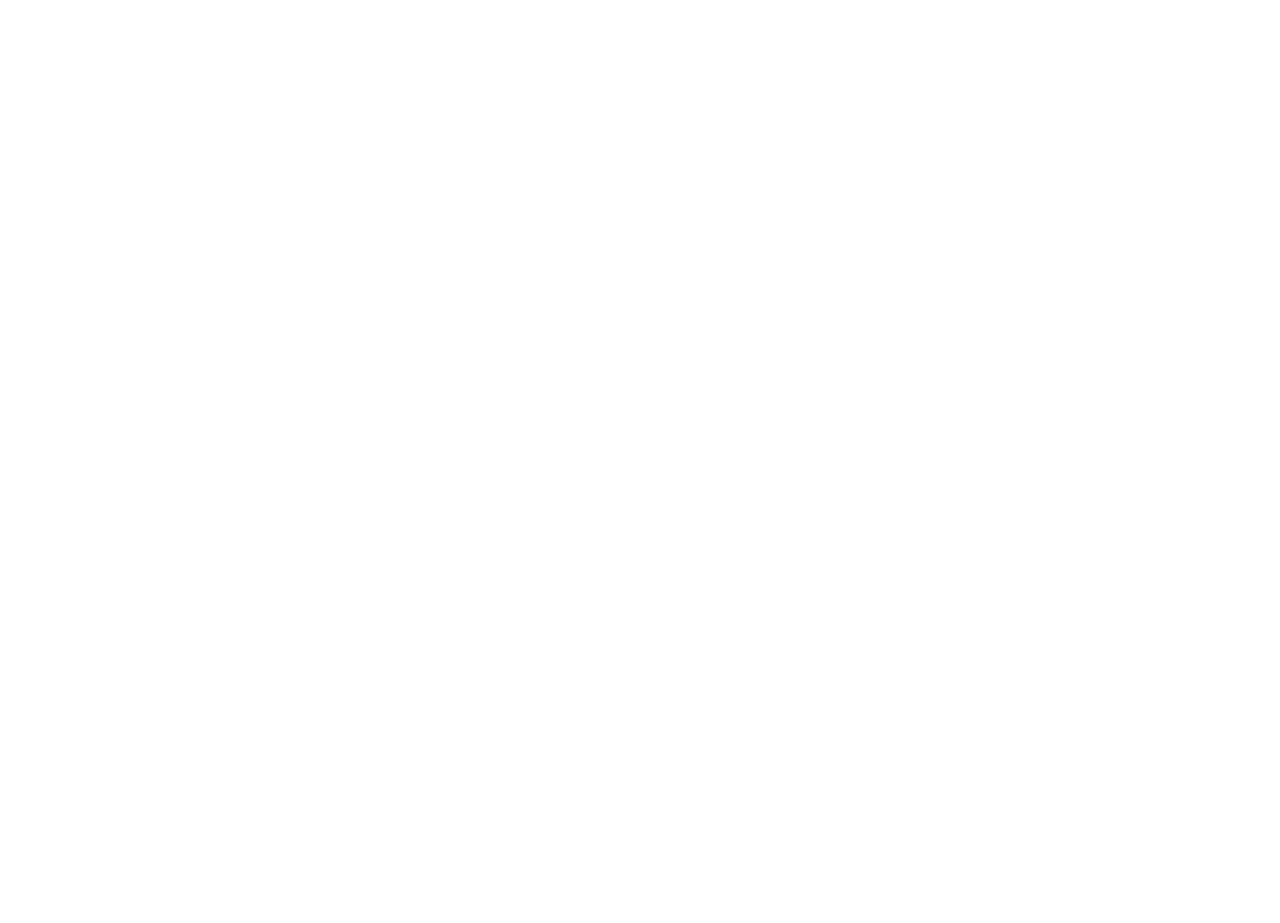
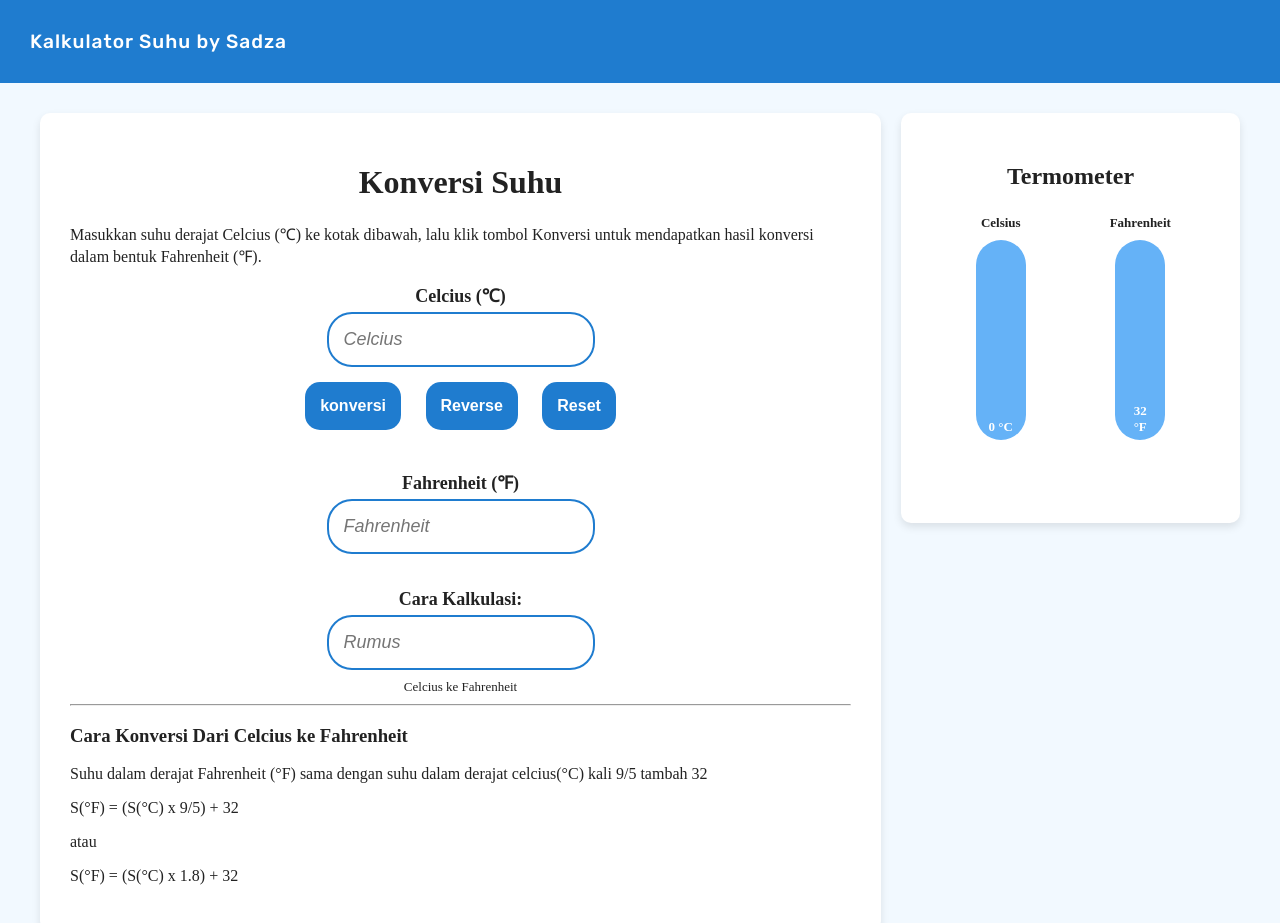
Before and after one commit to revou-fundamental-course/03-feb-25-sadzapage, a plain HTML site: page index.html in a window 1280 px wide. Shown: the top 923 px of the page. Before the commit the page ends 800 px from the top, so only its background shows below. Drawn offline with Linux system fonts and the light colour scheme; a web font is replaced by a local one.

Commit message:
final edit

```diff
--- a/css/style.css
+++ b/css/style.css
@@ -0,0 +1,190 @@
+body {
+  margin: 0;
+  background-color: #f2f9ff;
+  font-family: "Liter", serif;
+  font-weight: 400;
+  font-style: normal;
+  color: #222;
+}
+header {
+  font-family: "Rubik", serif;
+  font-size: larger;
+  font-weight: 500;
+  letter-spacing: 1px;
+  background-color: #1f7ccf;
+  padding: 30px;
+  color: white;
+}
+
+.container {
+  display: flex;
+  justify-content: space-between;
+  margin: 30px auto;
+  max-width: 1200px;
+}
+
+.content {
+  width: 70%;
+  background-color: #fff;
+  padding: 30px;
+  border-radius: 10px;
+  box-shadow: 0 4px 8px rgba(0, 0, 0, 0.1);
+  margin-right: 20px;
+}
+
+.sidebar {
+  width: 25%;
+  background-color: #fff;
+  padding: 30px;
+  border-radius: 10px;
+  box-shadow: 0 4px 8px rgba(0, 0, 0, 0.1);
+  height: 350px;
+}
+
+h1 {
+  text-align: center;
+}
+h2 {
+  text-align: center;
+}
+.InputSection {
+  margin-bottom: 30px;
+  text-align: center;
+  font-weight: 600;
+  font-size: large;
+}
+#inputField {
+  justify-content: center;
+  font-size: large;
+  font-style: italic;
+  margin: 5px;
+  padding: 15px;
+  border-radius: 25px;
+  border-style: solid;
+  border-color: #1f7ccf;
+}
+#konversi {
+  font-size: medium;
+  font-weight: 600;
+  padding: 15px;
+  margin: 10px;
+  border-radius: 15px;
+  border: 0px;
+  color: #fff;
+  background-color: #1f7ccf;
+}
+#konversi:hover {
+  background-color: #4d99dd;
+}
+#reverse {
+  font-size: medium;
+  font-weight: 600;
+  padding: 15px;
+  margin: 10px;
+  border-radius: 15px;
+  border: 0px;
+  color: #fff;
+  background-color: #1f7ccf;
+}
+#reverse:hover {
+  background-color: #4d99dd;
+}
+#reset {
+  font-size: medium;
+  font-weight: 600;
+  padding: 15px;
+  margin: 10px;
+  border-radius: 15px;
+  border: 0px;
+  color: #fff;
+  background-color: #1f7ccf;
+}
+#reset:hover {
+  background-color: #4d99dd;
+}
+
+.OutputSection {
+  margin-bottom: 30px;
+  text-align: center;
+  font-weight: 600;
+  font-size: large;
+}
+#outputField {
+  justify-content: center;
+  font-size: large;
+  font-style: italic;
+  margin: 5px;
+  padding: 15px;
+  border-radius: 25px;
+  outline-color: #75baf6;
+  border-style: solid;
+  border-color: #1f7ccf;
+}
+
+.MethodSection {
+  text-align: center;
+  font-weight: 600;
+  font-size: large;
+}
+#methodField {
+  justify-content: center;
+  font-size: large;
+  font-style: italic;
+  margin: 5px;
+  padding: 15px;
+  border-radius: 25px;
+  border-style: solid;
+  border-color: #1f7ccf;
+}
+
+span {
+  font-weight: 200;
+  font-size: small;
+}
+.ThermometerSection {
+  display: flex;
+  justify-content: center;
+  margin-top: 50px;
+}
+
+aside {
+  display: flex;
+  justify-content: space-around;
+  width: 100%;
+}
+
+.thermometer {
+  position: relative;
+  width: 50px;
+  height: 200px;
+  background-color: #65b2f7;
+  border-radius: 25px;
+  margin: 0 10px;
+}
+
+.thermometer-fill {
+  position: absolute;
+  bottom: 0;
+  width: 100%;
+  background-color: #1f7ccf;
+  border-radius: 25px;
+}
+
+.thermometer-label {
+  position: absolute;
+  left: 25px;
+  top: -25px;
+  transform: translateX(-50%);
+  font-weight: bold;
+  font-size: small;
+}
+.thermometer-value {
+  position: absolute;
+  bottom: 5px;
+  left: 50%;
+  text-align: center;
+  transform: translateX(-50%);
+  font-weight: bold;
+  font-size: small;
+  color: #ffffff;
+}
--- a/index.html
+++ b/index.html
@@ -3,7 +3,73 @@
   <head>
     <meta charset="UTF-8" />
     <meta name="viewport" content="width=device-width, initial-scale=1.0" />
-    <title>Document</title>
+    <link rel="icon" href="C:\Users\sadza raisya\Documents\REVOU COURSE\REVOU MINI PROJECT\03-feb-25-sadzapage\asset\Artboard 2.png" />
+    <title>konversi suhu online</title>
+    <link rel="stylesheet" href="css\style.css" />
+    <link rel="preconnect" href="https://fonts.googleapis.com" />
+    <link rel="preconnect" href="https://fonts.gstatic.com" crossorigin />
+    <link href="https://fonts.googleapis.com/css2?family=Liter&family=Rubik:ital,wght@0,300..900;1,300..900&display=swap" rel="stylesheet" />
   </head>
-  <body></body>
+
+  <body>
+    <header>Kalkulator Suhu by Sadza</header>
+    <div class="container">
+      <div class="content">
+        <h1>Konversi Suhu</h1>
+        <p>Masukkan suhu derajat Celcius (℃) ke kotak dibawah, lalu klik tombol Konversi untuk mendapatkan hasil konversi dalam bentuk Fahrenheit (℉).</p>
+        <section class="InputSection">
+          <label for="inputField">Celcius (℃)</label>
+          <br />
+          <input type="text" id="inputField" placeholder="Celcius" />
+          <div class="InputButtonSection">
+            <button id="konversi" type="button" onclick="conversion()">konversi</button>
+            <button id="reverse" type="button" onclick="reverse()">Reverse</button>
+            <button id="reset" type="button" value="reset" onclick="reset()">Reset</button>
+          </div>
+        </section>
+        <section class="OutputSection">
+          <label for="outputField">Fahrenheit (℉)</label>
+          <br />
+          <input type="text" id="outputField" placeholder="Fahrenheit" />
+        </section>
+        <section class="MethodSection">
+          <label for="methodSection">Cara Kalkulasi:</label>
+          <br />
+          <input type="text" id="methodField" placeholder="Rumus" />
+          <br />
+          <span>Celcius ke Fahrenheit</span>
+        </section>
+        <section>
+          <hr />
+          <div>
+            <h3>Cara Konversi Dari Celcius ke Fahrenheit</h3>
+            <div>
+              <p>Suhu dalam derajat Fahrenheit (°F) sama dengan suhu dalam derajat celcius(°C) kali 9/5 tambah 32</p>
+              <p>S(°F) = (S(°C) x 9/5) + 32</p>
+              <p>atau</p>
+              <p>S(°F) = (S(°C) x 1.8) + 32</p>
+            </div>
+          </div>
+        </section>
+      </div>
+      <div class="sidebar">
+        <h2>Termometer</h2>
+        <section class="ThermometerSection">
+          <aside>
+            <div class="thermometer">
+              <div class="thermometer-fill" id="celsius-thermometer"></div>
+              <div class="thermometer-label">Celsius</div>
+              <div class="thermometer-value" id="celsius-value">0 °C</div>
+            </div>
+            <div class="thermometer">
+              <div class="thermometer-fill" id="fahrenheit-thermometer"></div>
+              <div class="thermometer-label">Fahrenheit</div>
+              <div class="thermometer-value" id="fahrenheit-value">32 °F</div>
+            </div>
+          </aside>
+        </section>
+      </div>
+    </div>
+    <script src="js\script.js"></script>
+  </body>
 </html>
--- a/js/script.js
+++ b/js/script.js
@@ -0,0 +1,44 @@
+function conversion() {
+  var tempcelcius = document.getElementById("inputField").value;
+  var tempfahrenheit = tempcelcius * (9 / 5) + 32;
+  document.getElementById("outputField").value = tempfahrenheit;
+  var greeting = tempcelcius + " * (9/5) + 32 = " + tempfahrenheit;
+  document.getElementById("methodField").value = greeting;
+
+  updateThermometers(tempcelcius, tempfahrenheit);
+}
+
+function reverse() {
+  var tempfahrenheit = document.getElementById("inputField").value;
+  var tempcelcius = (tempfahrenheit - 32) * (5 / 9);
+  document.getElementById("outputField").value = tempcelcius;
+  var greeting = tempfahrenheit + " - 32 * (5/9) = " + tempcelcius;
+  document.getElementById("methodField").value = greeting;
+
+  updateThermometers(tempcelcius, tempfahrenheit);
+}
+
+function reset() {
+  document.getElementById("inputField").value = "";
+  document.getElementById("outputField").value = "";
+  document.getElementById("methodField").value = "";
+  document.getElementById("celsius-thermometer").style.height = "0px";
+  document.getElementById("fahrenheit-thermometer").style.height = "0px";
+
+  document.getElementById("celsius-thermometer").style.height = "0px";
+  document.getElementById("fahrenheit-thermometer").style.height = "0px";
+
+  document.getElementById("celsius-value").textContent = "0 °C";
+  document.getElementById("fahrenheit-value").textContent = "32 °F";
+}
+
+function updateThermometers(celsius, fahrenheit) {
+  const celsiusHeight = Math.min(Math.max(celsius, -100), 100) * 2;
+  const fahrenheitHeight = Math.min(Math.max(fahrenheit, -148, 212), 212) * 0.5;
+
+  document.getElementById("celsius-thermometer").style.height = `${celsiusHeight}px`;
+  document.getElementById("fahrenheit-thermometer").style.height = `${fahrenheitHeight}px`;
+
+  document.getElementById("celsius-value").textContent = `${Math.round(celsius)} °C`;
+  document.getElementById("fahrenheit-value").textContent = `${Math.round(fahrenheit)} °F`;
+}
```
Also changed, not shown: asset/Artboard 2.png (added).
